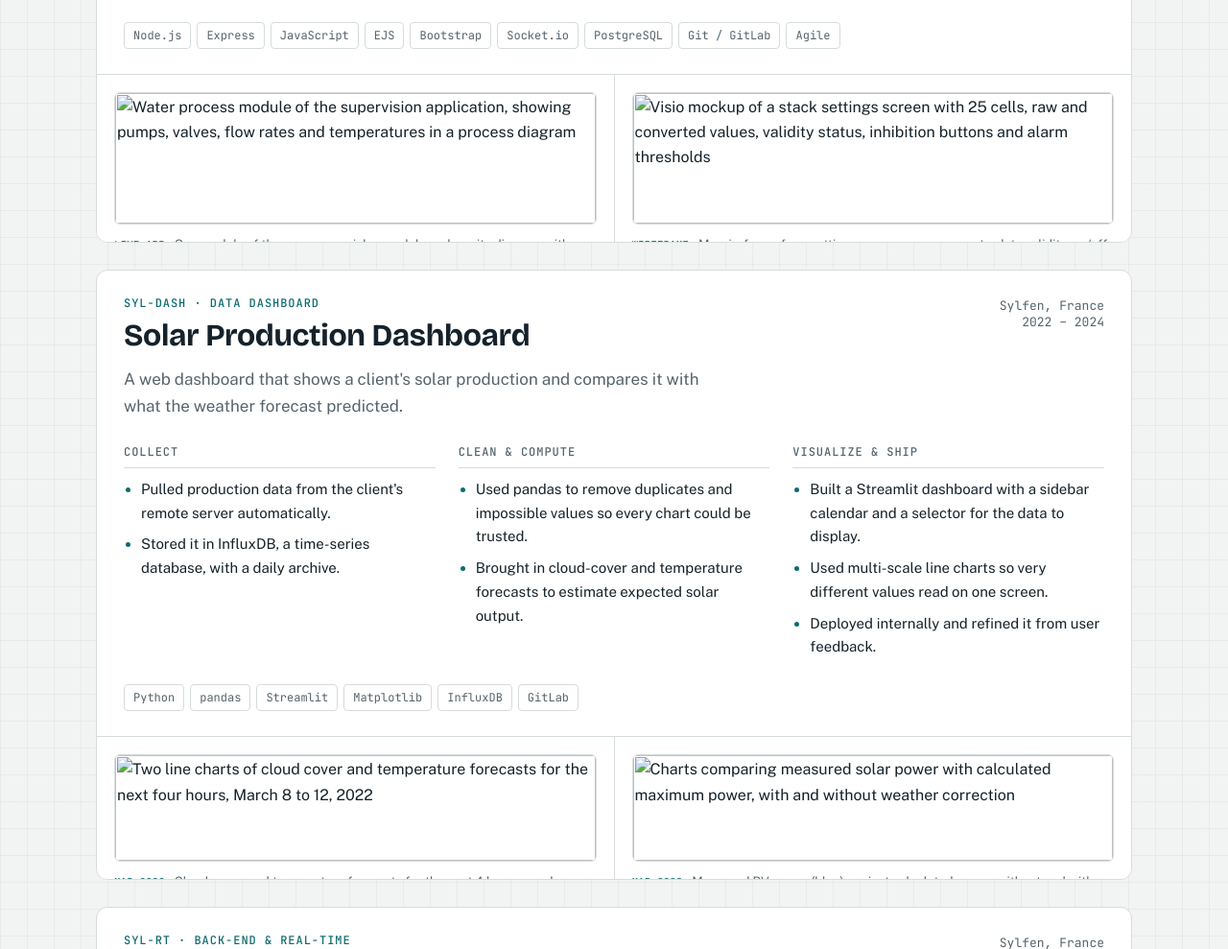
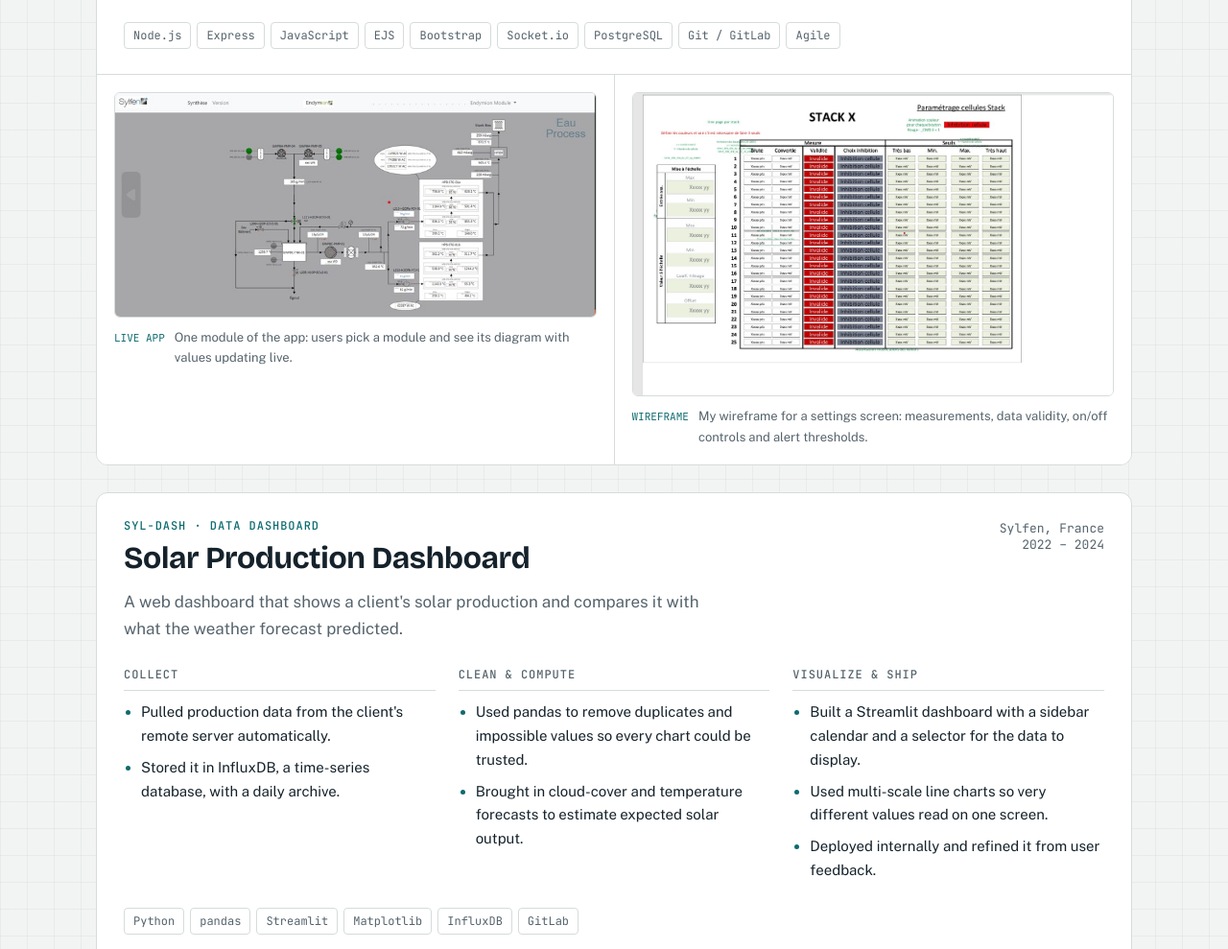
Before and after one commit to Helene0995/helene0995.github.io, a plain HTML site: page index.html in a window 1280 px wide. Shown: the part 2945-3934 px from the top of the page at 96% size. Drawn offline with nearby package versions, Linux system fonts and the light colour scheme.

Commit message:
Add files via upload

```diff
--- a/index.html
+++ b/index.html
@@ -323,11 +323,11 @@ footer{padding-block:0 40px;color:var(--muted);font-size:13px;display:flex;justi
       <div class="stack"><span>Node.js</span><span>Express</span><span>JavaScript</span><span>EJS</span><span>Bootstrap</span><span>Socket.io</span><span>PostgreSQL</span><span>Git / GitLab</span><span>Agile</span></div>
       <div class="shots">
         <figure>
-          <img src="img/eau-process.jpg" alt="Water process module of the supervision application, showing pumps, valves, flow rates and temperatures in a process diagram" loading="lazy">
+          <img src="eau-process.jpg" alt="Water process module of the supervision application, showing pumps, valves, flow rates and temperatures in a process diagram" loading="lazy">
           <figcaption><span class="mono">LIVE APP</span>One module of the app: users pick a module and see its diagram with values updating live.</figcaption>
         </figure>
         <figure>
-          <img src="img/stack-x.jpg" alt="Visio mockup of a stack settings screen with 25 cells, raw and converted values, validity status, inhibition buttons and alarm thresholds" loading="lazy">
+          <img src="stack-x.jpg" alt="Visio mockup of a stack settings screen with 25 cells, raw and converted values, validity status, inhibition buttons and alarm thresholds" loading="lazy">
           <figcaption><span class="mono">WIREFRAME</span>My wireframe for a settings screen: measurements, data validity, on/off controls and alert thresholds.</figcaption>
         </figure>
       </div>
@@ -370,11 +370,11 @@ footer{padding-block:0 40px;color:var(--muted);font-size:13px;display:flex;justi
       <div class="stack"><span>Python</span><span>pandas</span><span>Streamlit</span><span>Matplotlib</span><span>InfluxDB</span><span>GitLab</span></div>
       <div class="shots">
         <figure>
-          <img src="img/weather.jpg" alt="Two line charts of cloud cover and temperature forecasts for the next four hours, March 8 to 12, 2022" loading="lazy">
+          <img src="weather.jpg" alt="Two line charts of cloud cover and temperature forecasts for the next four hours, March 8 to 12, 2022" loading="lazy">
           <figcaption><span class="mono">MAR 2022</span>Cloud-cover and temperature forecasts for the next 4 hours, used as model inputs.</figcaption>
         </figure>
         <figure>
-          <img src="img/solar.jpg" alt="Charts comparing measured solar power with calculated maximum power, with and without weather correction" loading="lazy">
+          <img src="solar.jpg" alt="Charts comparing measured solar power with calculated maximum power, with and without weather correction" loading="lazy">
           <figcaption><span class="mono">MAR 2022</span>Measured PV power (blue) against calculated power, without and with the weather correction.</figcaption>
         </figure>
       </div>
```
